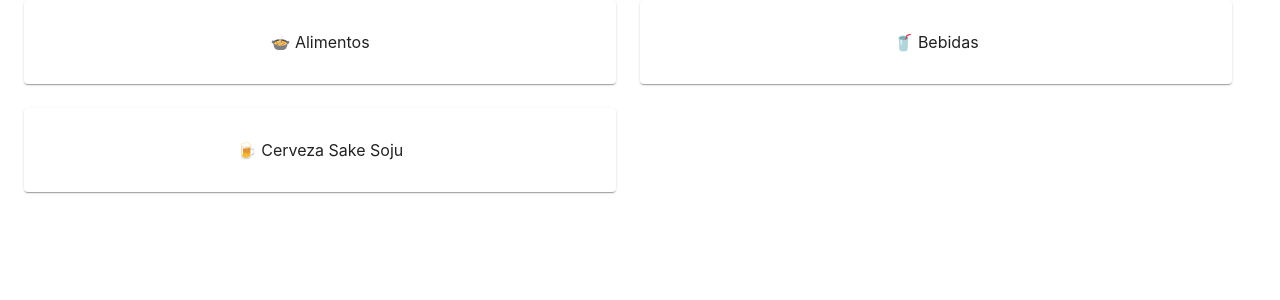
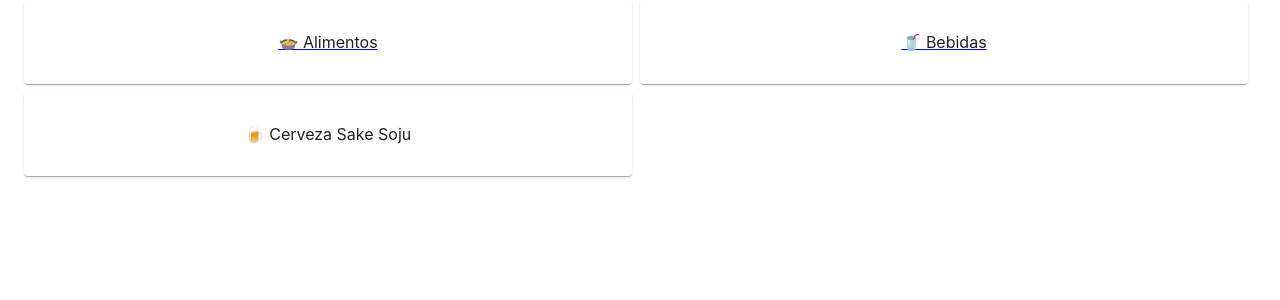
Before and after one commit to RigoLennon/minteractive-front, a React (Create React App) app: page / in a window 1280 px wide. Shown: the top 300 px of the page. Built offline with nearby package versions, Linux system fonts and the light colour scheme; no server answers.

Commit message:
Categories routes and  testing categories  views

```diff
--- a/src/components/Categories.js
+++ b/src/components/Categories.js
@@ -3,7 +3,11 @@ import React from "react";
 import { makeStyles } from '@material-ui/core/styles';
 import Paper from '@material-ui/core/Paper';
 import Grid from '@material-ui/core/Grid';
-//import { BrowserRouter as Router, Switch, Route, Link } from "react-router-dom";
+import { BrowserRouter as Router, Switch, Route, Link } from "react-router-dom";
+
+import ListProducts from './ListProducts';
+import Alimentos from './testing/AlimentosTst';
+import Bebidas from './testing/BebidasTst';
 
 const useStyles = makeStyles((theme) => ({
     root: {
@@ -23,13 +27,17 @@ export default function MainCategories() {
         return (
           <React.Fragment>
               <Grid item xs={6}>
-              <Paper className={classes.paper}>🍲 Alimentos</Paper>
+                <Link to="/alimentos">
+                  <Paper className={classes.paper}><span>🍲</span> Alimentos</Paper>
+                </Link>
               </Grid>
               <Grid item xs={6}>
-              <Paper className={classes.paper}>🥤 Bebidas</Paper>
+                <Link to="/bebidas">
+                  <Paper className={classes.paper}><span>🥤</span> Bebidas</Paper>
+                </Link>
               </Grid>
               <Grid item xs={6}>
-              <Paper className={classes.paper}>🍺 Cerveza Sake Soju</Paper>
+                <Paper className={classes.paper}><span>🍺</span> Cerveza Sake Soju</Paper>
               </Grid>
           </React.Fragment>
         );
@@ -37,8 +45,8 @@ export default function MainCategories() {
 
       return (
         <div className={classes.root}>
-          <Grid container spacing={1}>
-            <Grid container item xs={12} spacing={3}>
+          <Grid container spacing={2}>
+            <Grid container item xs={12} spacing={1}>
               <FormRow />
             </Grid>
           </Grid>
--- /dev/null
+++ b/src/components/CategoriesRoutes.js
@@ -0,0 +1,21 @@
+import React from "react";
+
+import { BrowserRouter as Router, Switch, Route, Link } from "react-router-dom";
+
+import Alimentos from './testing/AlimentosTst';
+import Bebidas from './testing/BebidasTst';
+import MainCategories from './Categories';
+
+export default function CategoriesRoutes() {
+      return (
+        <main>
+            <Router>
+                <Switch>
+                    <Route exact path="/" component={MainCategories} />
+                    <Route path="/alimentos" component={Alimentos} />
+                    <Route path="/bebidas" component={Bebidas} />
+                </Switch>
+            </Router>
+        </main>
+      );
+}
--- a/src/components/MainPage.js
+++ b/src/components/MainPage.js
@@ -1,10 +1,16 @@
 import React, { useState, useEffect } from 'react';
+import { Container } from '@material-ui/core';
+import {
+    BrowserRouter as Router,
+    Switch,
+    Route,
+    Link,
+    useParams
+} from "react-router-dom";
 
-//import ListProducts from './ListProducts';
 import MainAppBar from './AppBar';
 import MainCategories from './Categories';
-
-import { Container } from '@material-ui/core';
+import CategoriesRoutes from './CategoriesRoutes';
 
 export default function MainPage(){
 
@@ -34,8 +40,13 @@ export default function MainPage(){
         <div>
             <MainAppBar dataRestr={restaurant}/>
             <Container maxWidth='xl'>
-                <MainCategories />
-                {/*<ListProducts dataProducts={products}/>*/}
+                {/*<Router>
+                    <Switch>
+                        <Route exact path="/" component={MainCategories} />
+                    </Switch>
+                </Router>*/}
+                {/*<MainCategories />*/}
+                <CategoriesRoutes />
             </Container>
         </div>
     )
--- a/src/components/testing/AlimentosTst.js
+++ b/src/components/testing/AlimentosTst.js
@@ -0,0 +1,9 @@
+import React from 'react';
+
+export default function Alimentos() {
+    return (
+      <div>
+        <h2>Alimentos</h2>
+      </div>
+    );
+}
--- a/src/components/testing/BebidasTst.js
+++ b/src/components/testing/BebidasTst.js
@@ -0,0 +1,9 @@
+import React from 'react';
+
+export default function Bebidas() {
+    return (
+      <div>
+        <h2>Bebidas</h2>
+      </div>
+    );
+}
```
Also changed, not shown: src/components/testing/CategoriesTst.js (added, +25 -0 lines), src/components/testing/Child.js (+1 -7 lines), src/components/testing/Parent.js (+1 -12 lines). Lines whose indentation alone changed are shown as unchanged.
